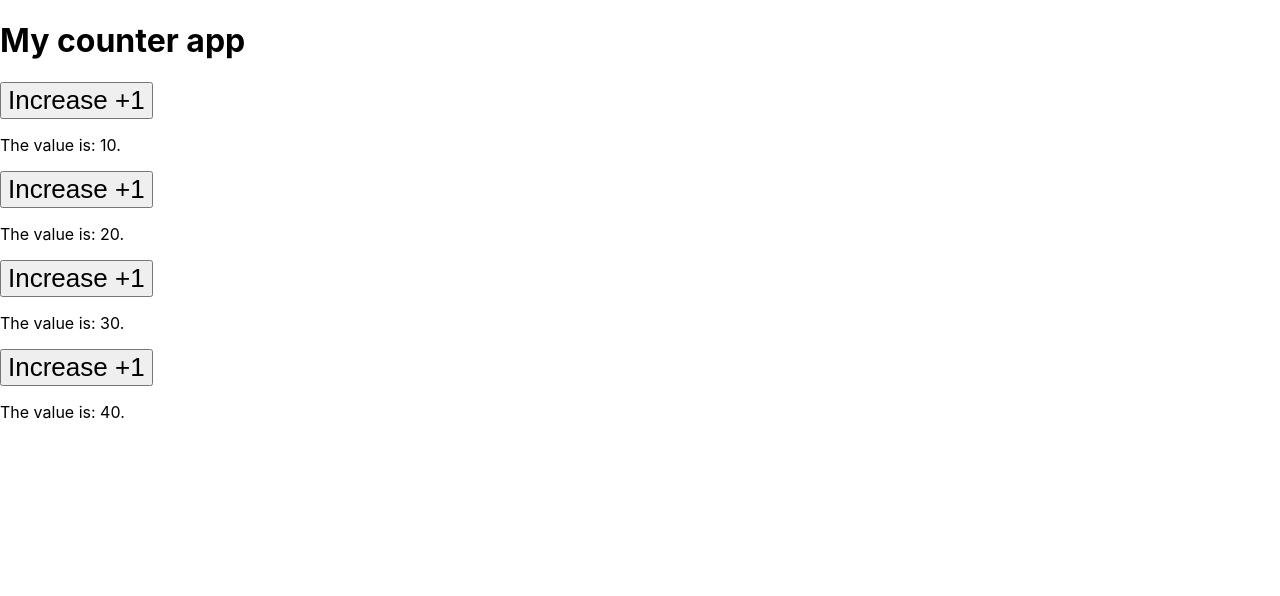
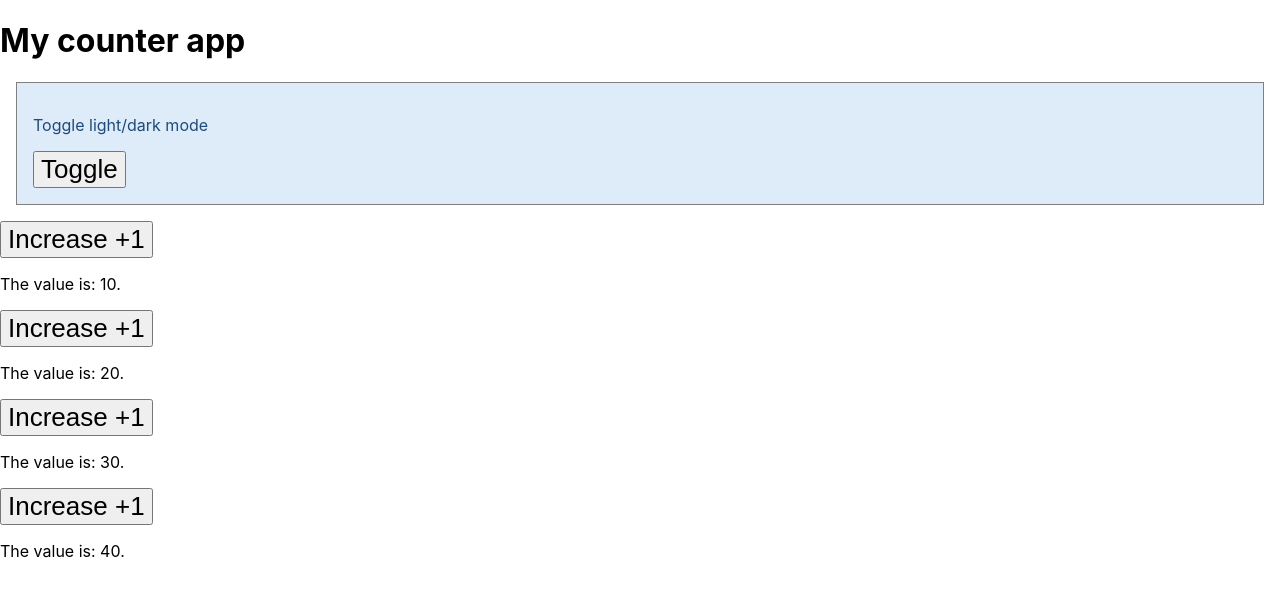
Before and after one commit to cm-net21-webbramverk/05-react-grund, a React (Vite) app: page / in a window 1280 px wide. Shown: the top 596 px of the page. Built offline with nearby package versions, Linux system fonts and the light colour scheme.

Commit message:
Dark mode component

```diff
--- a/src/App.jsx
+++ b/src/App.jsx
@@ -1,10 +1,12 @@
 import './App.css'
 import Counter from './components/Counter'
+import DarkMode from './components/DarkMode'
 
 
 const App = () => (
 	<div>
 		<h1> My counter app </h1>
+		<DarkMode />
 		<Counter initial={10} />
 		<Counter initial={20} />
 		<Counter initial={30} />
--- /dev/null
+++ b/src/components/DarkMode.css
@@ -0,0 +1,11 @@
+.theme-container.dark {
+	color: #DEEBF8;
+	background-color: #1E4B7A;
+}
+.theme-container {
+	border: 1px solid gray;
+	padding: 1em;
+	margin: 1em;
+	color: #1E4B7A;
+	background-color: #DEEBF8;
+}
--- /dev/null
+++ b/src/components/DarkMode.jsx
@@ -0,0 +1,28 @@
+import { useState } from 'react'
+import './DarkMode.css'
+
+const DarkMode = () => {
+	const LIGHT_THEME = 'light', DARK_THEME = 'dark'
+	const [theme, setTheme] = useState(LIGHT_THEME)
+
+	const toggle = () => {
+		// Lättläst
+		if( theme === LIGHT_THEME ) {
+			setTheme(DARK_THEME)
+		} else {
+			setTheme(LIGHT_THEME)
+		}
+		// Cool
+		// setTheme( theme === LIGHT_THEME ? DARK_THEME : LIGHT_THEME )
+	}
+
+	return (
+		<div className={"theme-container " + theme}>
+			<p>Toggle light/dark mode</p>
+			<button onClick={toggle}> Toggle </button>
+		</div>
+	)
+}
+
+export default DarkMode
+// export { f1, f2, f3 }  - om man vill exportera flera saker
```
